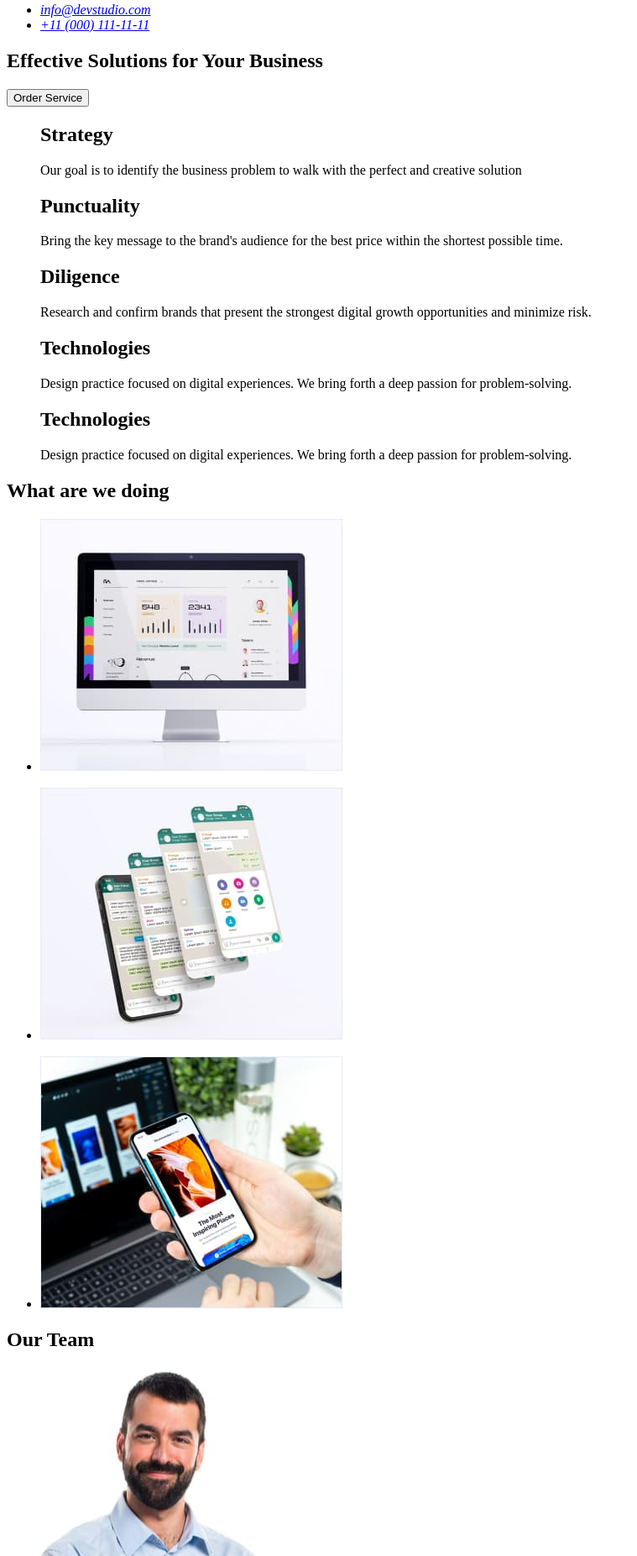
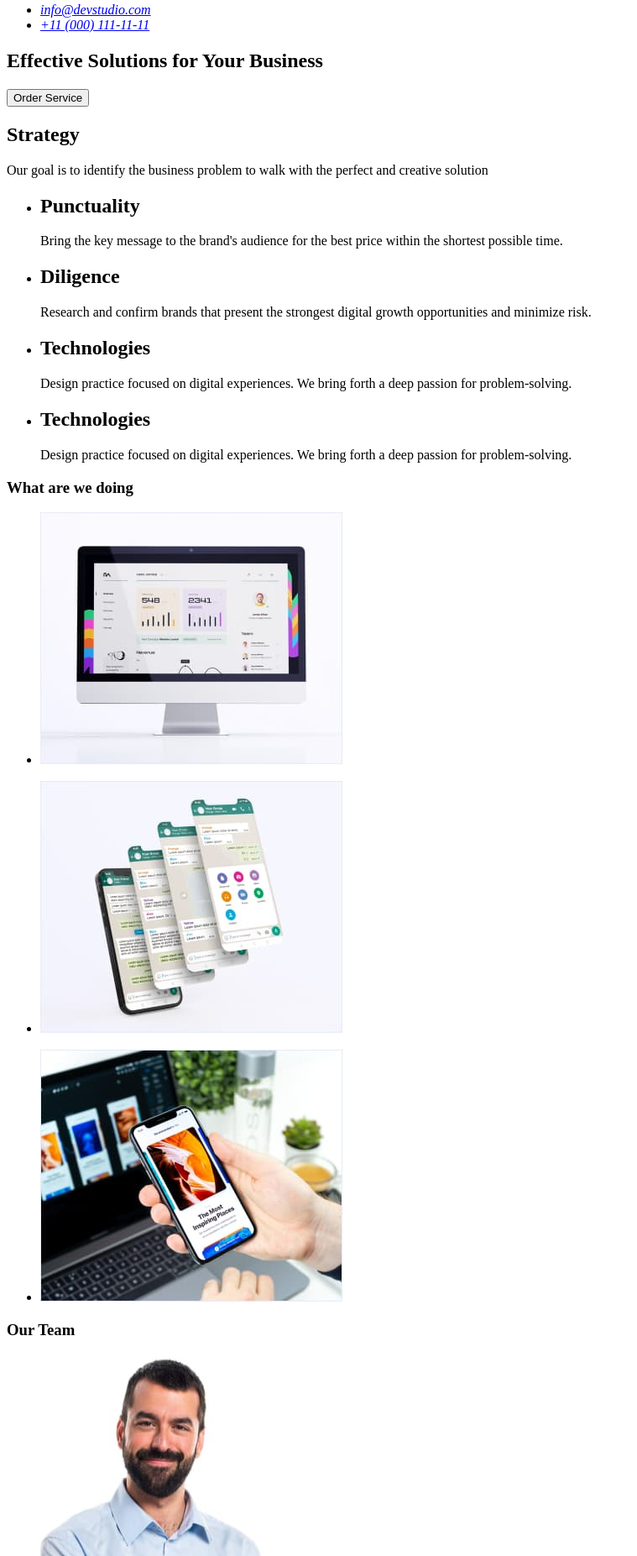
Before and after one commit to katrinajy7/goit-markup-hw-01, a plain HTML site: page index.html in a window 1280 px wide. Shown: the part 109-1962 px from the top of the page at 84% size, without its empty margins (0-759 px from the left). Drawn offline with Linux system fonts and the light colour scheme.

Commit message:
section 2.5

```diff
--- a/index.html
+++ b/index.html
@@ -37,29 +37,35 @@
                 <button type="button">Order Service</button>
         </section>
             <section>
-            <ul>
                 <h2>Strategy</h2>
                 <p>Our goal is to identify the business problem to walk with the perfect and creative solution</p>
-            </ul>
-                <ul>
+             <ul>
+                <li>
                     <h2>Punctuality</h2>
                     <p>Bring the key message to the brand's audience for the best price within the shortest possible time.</p>
+                </li>
                 </ul>
-               <ul>
+                <ul>
+               <li>
                     <h2>Diligence</h2>
                     <p>Research and confirm brands that present the strongest digital growth opportunities and minimize risk.</p>
-               </ul>
+               </li>
+                </ul>
                 <ul>
+                <li>
                     <h2>Technologies</h2>
                     <p>Design practice focused on digital experiences. We bring forth a deep passion for problem-solving.</p>
+                </li>
                 </ul>
                 <ul>
+                <li>
                 <h2>Technologies</h2>
                 <p>Design practice focused on digital experiences. We bring forth a deep passion for problem-solving.</p>
+                </li>
                 </ul>
             </section>
             <section>
-                <h2>What are we doing</h2>
+                <h3>What are we doing</h3>
                 <ul>
                     <li><img src="./images/img1.jpg" width="360" height="300" alt="img1"></li>
                 </ul>
@@ -71,7 +77,7 @@
                 </ul>
             </section>
             <section>
-                <h2>Our Team</h2>
+                <h3>Our Team</h3>
                     <ul>
                         <li><img src="./images/MarkGuerrero.jpg" alt="mg" width="264" height="264"></li>
                         <h3>Mark Guerrero</h3>
```
